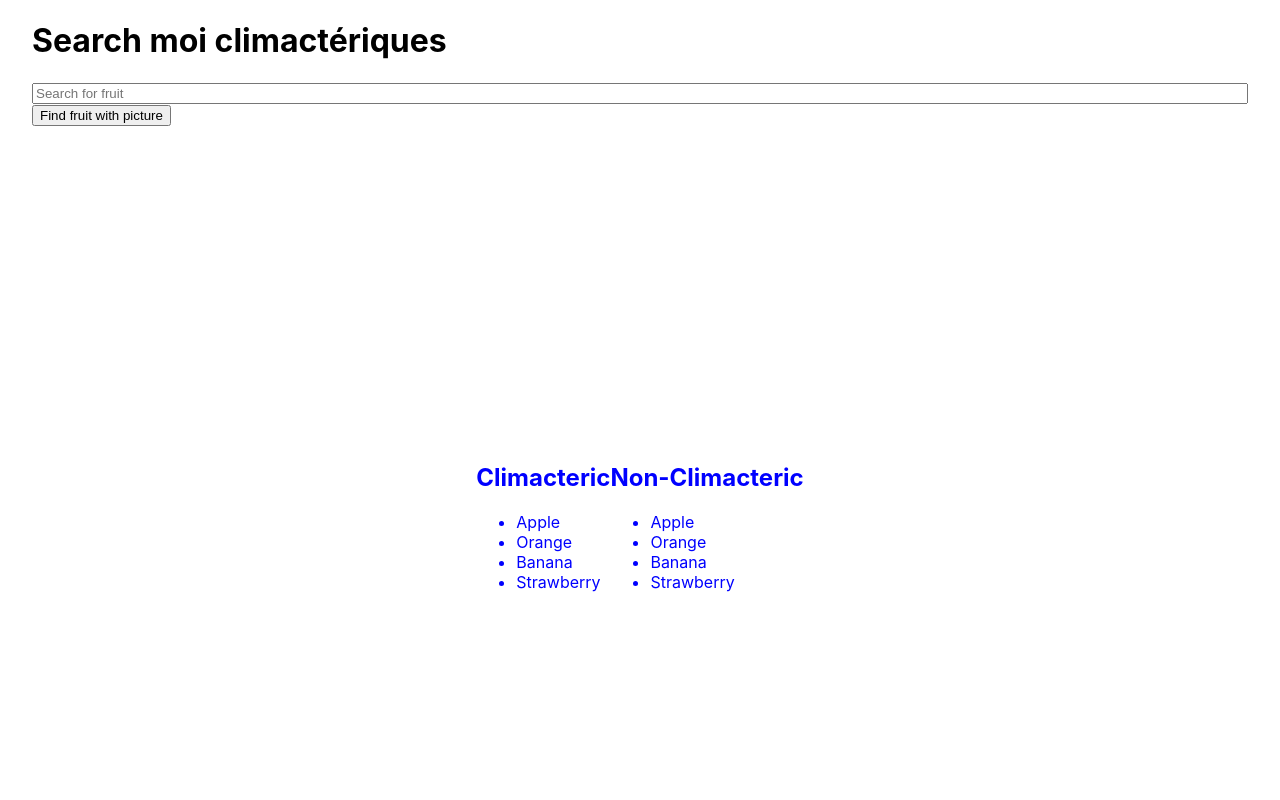
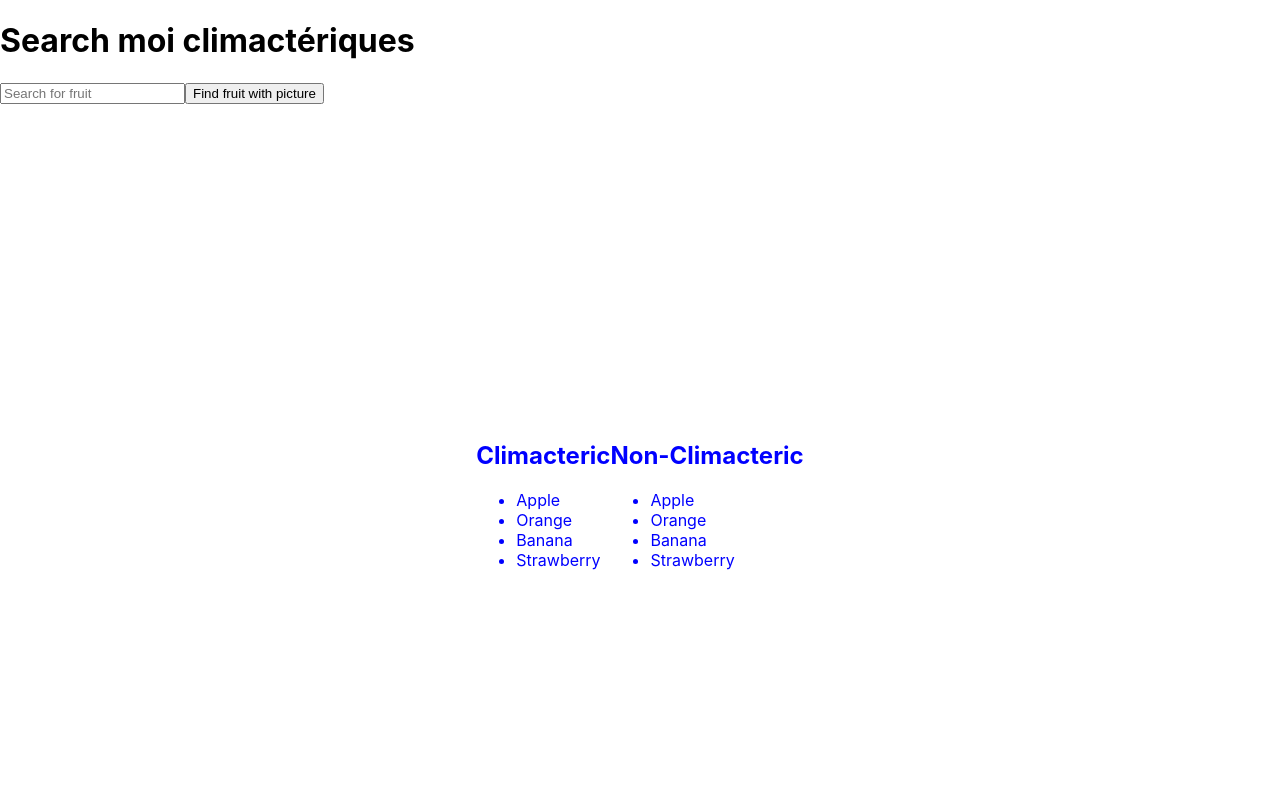
Before and after one commit to webeverly/epona, a Next.js app: page / in a window 1280 px wide. Shown: the top 800 px of the page. Built offline with nearby package versions, Linux system fonts and the light colour scheme.

Commit message:
Trying to add sass

```diff
--- a/package.json
+++ b/package.json
@@ -10,7 +10,8 @@
   "dependencies": {
     "next": "12.0.4",
     "react": "17.0.2",
-    "react-dom": "17.0.2"
+    "react-dom": "17.0.2",
+    "sass": "^1.43.5"
   },
   "devDependencies": {
     "@types/node": "16.11.10",
--- a/pages/Footer/Footer.tsx
+++ b/pages/Footer/Footer.tsx
@@ -1,5 +1,5 @@
 import type { NextPage } from "next";
-import styles from "../../styles/Home.module.css";
+import styles from "../../styles/Home.module.scss";
 
 export const Footer: NextPage = () => {
   return (
--- /dev/null
+++ b/pages/Header/Header.module.scss
@@ -0,0 +1,12 @@
+.header {
+  background: #974902;
+  height: 60px;
+
+  input {
+    width: 100%;
+    height: 40px;
+  }
+  h1 {
+      margin-top: 0;
+  }
+}
--- a/pages/Header/Header.tsx
+++ b/pages/Header/Header.tsx
@@ -1,10 +1,10 @@
 import type { NextPage } from "next";
-import styles from "../../styles/Home.module.css";
+import styles from "./Header.module.scss";
 
 export const Header: NextPage = () => {
   return (
       <header className={styles.header}>
-        <h1>Search moi  climactériques</h1>
+        <h1>Search moi climactériques</h1>
         <input type="text" name="query" placeholder="Search for fruit" />
         <button >Find fruit with picture</button>
       </header>
--- a/pages/ProduceList/ProduceList.tsx
+++ b/pages/ProduceList/ProduceList.tsx
@@ -1,5 +1,5 @@
 import type { NextPage } from "next";
-import styles from "./ProduceList.module.css";
+import styles from "./ProduceList.module.scss";
 
 interface ProduceListProps {
   title: string;
--- a/pages/_app.tsx
+++ b/pages/_app.tsx
@@ -1,4 +1,4 @@
-import '../styles/globals.css'
+import '../styles/globals.scss'
 import type { AppProps } from 'next/app'
 
 function MyApp({ Component, pageProps }: AppProps) {
--- a/pages/index.tsx
+++ b/pages/index.tsx
@@ -1,6 +1,6 @@
 import type { NextPage } from "next";
 import Head from "next/head";
-import styles from "../styles/Home.module.css";
+import styles from "../styles/Home.module.scss";
 import { Footer } from "./Footer";
 import { Header } from "./Header";
 import { ProduceList } from "./ProduceList";
--- a/styles/Home.module.css
+++ b/styles/Home.module.scss
@@ -1,14 +1,5 @@
-.container {
-  padding: 0 2rem;
-}
-
-.header input {
-  width: 100%;
-}
-
 .main {
   min-height: 100vh;
-  padding: 4rem 0;
   flex: 1;
   display: flex;
   flex-direction: row;
@@ -23,6 +14,19 @@
   border-top: 1px solid #eaeaea;
   justify-content: center;
   align-items: center;
+}
+
+.container header {
+  background: #974902;
+  height: 60px;
+
+  input {
+    width: 100%;
+    height: 40px;
+  }
+  h1 {
+      margin-top: 0;
+  }
 }
 
 .footer a {
@@ -107,11 +111,6 @@
   line-height: 1.5;
 }
 
-.logo {
-  height: 1em;
-  margin-left: 0.5rem;
-}
-
 @media (max-width: 600px) {
   .grid {
     width: 100%;
--- a/styles/globals.css
+++ b/styles/globals.scss
@@ -14,3 +14,18 @@ a {
 * {
   box-sizing: border-box;
 }
+
+// Color definitions
+:root {
+  --green: #3FE79E;
+  --dark: #0F0235;
+  --off-white: #F5F5F3;
+
+  --space-sm: 0.5rem;
+  --space-md: 1rem;
+  --space-lg: 1.5rem;
+
+  --font-size-sm: 0.5rem;
+  --font-size-md: 1rem;
+  --font-size-lg: 2rem;
+}
```
Also changed, not shown: pages/ProduceList/ProduceList.module.scss (renamed from pages/ProduceList/ProduceList.module.css), 1 other file (tests, documents, lock files or other folders).
